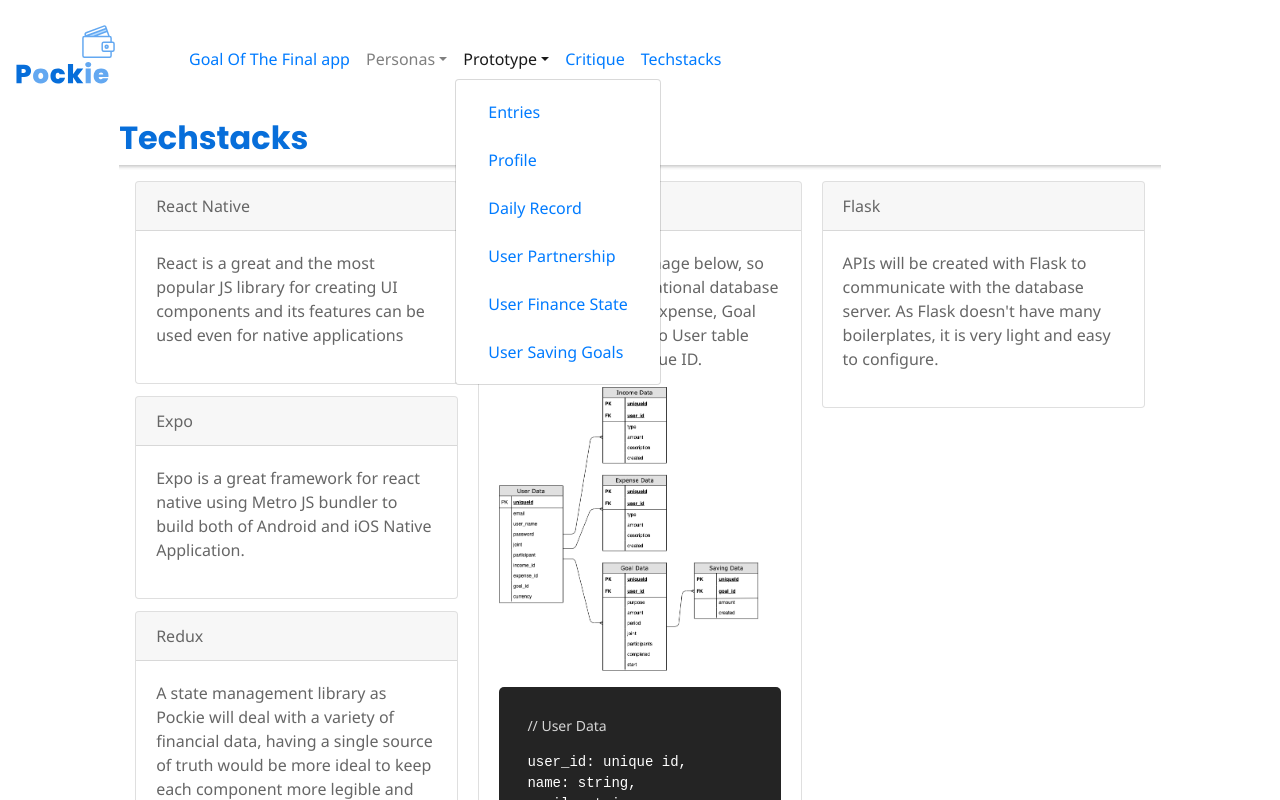
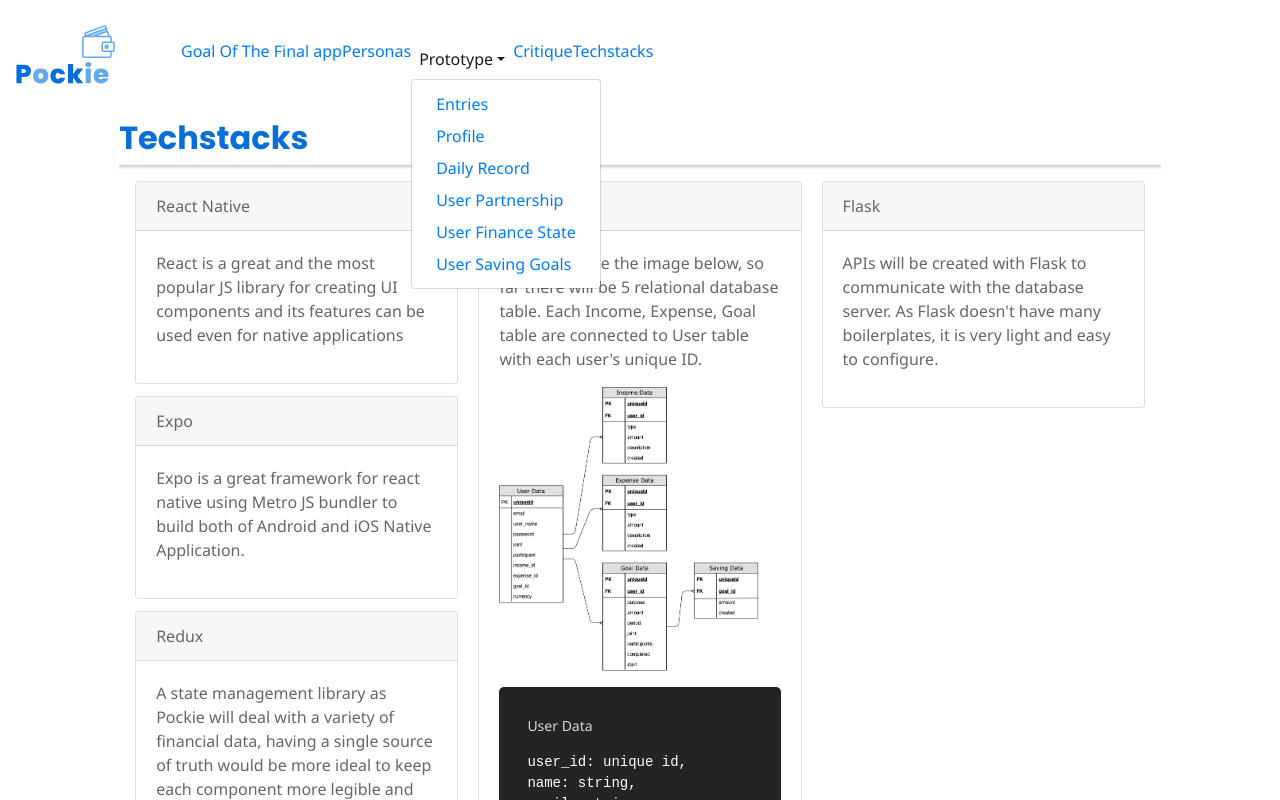
Before and after one commit to bearcub3/pockie-plan, a React (Create React App) app: page /techstacks in a window 1280 px wide. Both pictures are taken after a click on the button "Prototype". Built offline with nearby package versions, Linux system fonts and the light colour scheme.

Commit message:
refactor: fixing errors
Based on the terminal error messages, errors are fixed.
Mainly unused variables are removed from components.

// Navigation.js
Navigation hierarchy has been modified after the consideration of the value vs complexity re-evaluation within the given time.

```diff
--- a/src/Home.js
+++ b/src/Home.js
@@ -1,7 +1,5 @@
 import React from 'react';
-import { IonHeader, IonContent } from '@ionic/react';
-import { Container, Col, Row } from 'react-bootstrap';
-import Navigation from './components/Navigation'
+import { Row } from 'react-bootstrap';
 
 import Layout from './components/Layout';
 import Phrase from './assets/images/phrase.png';
--- a/src/Techstacks.js
+++ b/src/Techstacks.js
@@ -1,22 +1,11 @@
 import React from 'react';
-import { IonHeader, IonContent } from '@ionic/react';
-import { Container, Col, Row, Card, CardColumns } from 'react-bootstrap';
-import Navigation from './components/Navigation'
-
+import { Card, CardColumns } from 'react-bootstrap';
+import Layout from './components/Layout';
 import Database from './assets/images/pockie_database.png'
 
 export default function Techstacks() {
     return (
-        <IonContent>
-        <Container fluid>
-            <Navigation />
-            <Col md={{ span: 8, offset: 2 }} lg={{ span: 10, offset: 1 }}>
-                <Row>
-                    <IonHeader>
-                        <h3 className="header__title">Techstacks</h3>
-                    </IonHeader>
-                </Row>
-                <Row className="p-3">
+        <Layout menu="Techstacks">
             <CardColumns className="column--width">
                 <Card>
                     <Card.Header>React Native</Card.Header>
@@ -61,11 +50,10 @@ export default function Techstacks() {
                             <img src={Database} width="260" alt="pockie database" />
                         </p>
                         <code>
-                                <p className="comment">// User Data</p>
+                            <p className="comment">User Data</p>
                             user_id: unique id,<br />
                             name: string,<br />
                             email: string,<br />
-                                password: string,<br />
                             joint: boolean,<br />
                             participants: list[user_id],<br />
                             income_id: Foreign Key,<br />
@@ -75,7 +63,7 @@ export default function Techstacks() {
                         </code>
                         <hr />
                         <code>
-                                <p className="comment">// Income Data</p>
+                            <p className="comment">Income Data</p>
                             income_id: unique id,<br />
                             user_id: Foreign Key,<br />
                             type: string,<br />
@@ -85,7 +73,7 @@ export default function Techstacks() {
                         </code>
                         <hr />
                         <code>
-                                <p className="comment">// Expense Data</p>
+                            <p className="comment">Expense Data</p>
                             expense_id: unique id,<br />
                             user_id: Foreign Key,<br />
                             type: string,<br />
@@ -95,7 +83,7 @@ export default function Techstacks() {
                         </code>
                         <hr />
                         <code>
-                                <p className="comment">// Goal Data</p>
+                            <p className="comment">Goal Data</p>
                             goal_id: id,<br />
                             user_id: Foreign Key,<br />
                             purpose: string,<br />
@@ -108,7 +96,7 @@ export default function Techstacks() {
                         </code>
                         <hr />
                         <code>
-                                <p className="comment">// Saving Data</p>
+                            <p className="comment">Saving Data</p>
                             saving_id: id,<br />
                             goal_id: Foreign Key,<br />
                             amount: number,<br />
@@ -126,9 +114,6 @@ export default function Techstacks() {
                     </Card.Body>
                 </Card>
                 </CardColumns>
-                </Row>
-            </Col>
-        </Container>
-        </IonContent>
+        </Layout>
     );
 }
--- a/src/components/Layout.js
+++ b/src/components/Layout.js
@@ -1,6 +1,6 @@
 import React from 'react';
 import { IonHeader, IonContent } from '@ionic/react';
-import { Container, Col, Row, Card, CardColumns } from 'react-bootstrap';
+import { Container, Col, Row } from 'react-bootstrap';
 import Navigation from './Navigation'
 
 export default function Layout({menu, title, children}) {
--- a/src/components/Navigation.js
+++ b/src/components/Navigation.js
@@ -1,6 +1,5 @@
 import React from 'react'
 import { Link } from 'react-router-dom';
-import { IonItemDivider } from '@ionic/react';
 import { Navbar, Nav, NavDropdown } from 'react-bootstrap';
 import { ReactComponent as Logo} from '../assets/images/pockie_logo.svg';
 
@@ -16,59 +15,41 @@ function Navigation() {
         <Navbar.Toggle aria-controls="basic-navbar-nav" />
         <Navbar.Collapse id="basic-navbar-nav">
             <Nav className="mr-auto">
-                <Nav.Link>
-                    <Link to="/goals">Goal Of The Final app</Link>
-                </Nav.Link>
-                <NavDropdown title="Personas" id="nav-dropdown">
-                    <NavDropdown.Item eventKey="2.1">
-                        <Nav.Link>
-                            Case Study 01 - A personal user
-                        </Nav.Link>
+                <Link to="/goals">Goal Of The Final app</Link>
+                <Link to="/critique">Personas</Link>
+                <NavDropdown title="Prototype" id="nav-dropdown">
+                    <NavDropdown.Item eventKey="3.1">
+                        <Link to="/prototype/entries">Entries</Link>
                     </NavDropdown.Item>
-                    <NavDropdown.Item eventKey="2.2">
-                        <Nav.Link>
-                            Case Study 02 - An organisation owner
-                        </Nav.Link>
+                    <NavDropdown.Item eventKey="3.2">
+                        <Link to="/prototype/profile">Profile</Link>
+
+                    </NavDropdown.Item>
+                    <NavDropdown.Item eventKey="3.3">
+
+                            <Link to="/prototype/record">Daily Record</Link>
+
+                    </NavDropdown.Item>
+                    <NavDropdown.Item eventKey="3.4">
+
+                            <Link to="/prototype/invite">User Partnership</Link>
+
+                    </NavDropdown.Item>
+                    <NavDropdown.Item eventKey="3.5">
+
+                            <Link to="/prototype/finance">User Finance State</Link>
+
+                    </NavDropdown.Item>
+                    <NavDropdown.Item eventKey="3.5">
+
+                            <Link to="/prototype/goal">User Saving Goals</Link>
+
                     </NavDropdown.Item>
                 </NavDropdown>
-                <NavDropdown title="Prototype" id="nav-dropdown">
-                    <NavDropdown.Item eventKey="3.1">
-                        <Nav.Link>
-                            <Link to="/prototype/entries">Entries</Link>
-                        </Nav.Link>
-                    </NavDropdown.Item>
-                    <NavDropdown.Item eventKey="3.2">
-                        <Nav.Link>
-                            <Link to="/prototype/profile">Profile</Link>
-                        </Nav.Link>
-                    </NavDropdown.Item>
-                    <NavDropdown.Item eventKey="3.3">
-                        <Nav.Link>
-                            <Link to="/prototype/record">Daily Record</Link>
-                        </Nav.Link>
-                    </NavDropdown.Item>
-                    <NavDropdown.Item eventKey="3.4">
-                        <Nav.Link>
-                            <Link to="/prototype/invite">User Partnership</Link>
-                        </Nav.Link>
-                    </NavDropdown.Item>
-                    <NavDropdown.Item eventKey="3.5">
-                        <Nav.Link>
-                            <Link to="/prototype/finance">User Finance State</Link>
-                        </Nav.Link>
-                    </NavDropdown.Item>
-                    <NavDropdown.Item eventKey="3.5">
-                        <Nav.Link>
-                            <Link to="/prototype/goal">User Saving Goals</Link>
-                        </Nav.Link>
-                    </NavDropdown.Item>
-                </NavDropdown>
-                <Nav.Link>
+
                     <Link to="/critique">Critique</Link>
-                </Nav.Link>
-                <Nav.Link>
+
                     <Link to="/techstacks">Techstacks</Link>
-                </Nav.Link>
               </Nav>
           </Navbar.Collapse>
       </Navbar>
```
Lines whose indentation alone changed are shown as unchanged.
